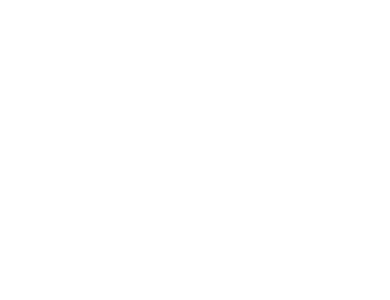
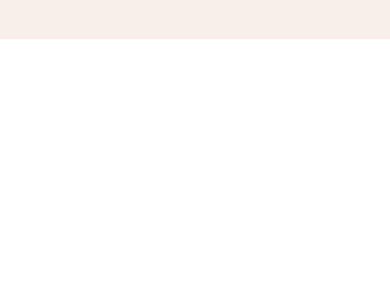
Before and after one commit to Kaijonsson/react-news-app, a React (Create React App) app: page /summarizedNews in a window 390 px wide. Shown: the top 300 px of the page. Built offline with nearby package versions, Linux system fonts and the light colour scheme.

Commit message:
some filechanges for global styleing

```diff
--- a/src/globalCSS/globalStyles.js
+++ b/src/globalCSS/globalStyles.js
@@ -1,3 +1,4 @@
+//CSS
 const globalStyle = {
   mainBackground: "#F8EEEA",
   mainBorderColor: "#DEEAE8",
--- a/src/views/Home.style/Styled.Home.js
+++ b/src/globalCSS/styledComponents.js
@@ -1,4 +1,4 @@
-import globalStyles from "../../globalCSS/globalStyles";
+import globalStyles from "./globalStyles";
 import styled from "styled-components";
 
 export const HomeContainer = styled.div`
@@ -7,6 +7,7 @@ export const HomeContainer = styled.div`
   flex-direction: column;
   padding: 5%;
 `;
+//STYLED COMPONENTS
 export const StyledButton = styled.button`
   background-color: ${globalStyles.lightBlue};
   border-radius: ${globalStyles.buttonBorderRadius};
--- a/src/views/Home.js
+++ b/src/views/Home.js
@@ -3,8 +3,8 @@ import "./Home.style/Home.mobile.css";
 
 import useWindowSize from "../hooks/WindowSizeHook";
 import NewsFeedMobile from "../components/Home/NewsFeed.mobile/NewsFeedMobile";
-import NewsFeed from "../components/Home/NewsFeed/NewsFeed";
-import { HomeContainer, StyledButton } from "./Home.style/Styled.Home";
+import NewsFeed from "../components/Home/NewsFeed.desktop/NewsFeed";
+import { StyledButton, HomeContainer } from "../globalCSS/styledComponents";
 
 function Home() {
   const [counter, setCounter] = useState(0);
--- a/src/views/SummarizedNews.js
+++ b/src/views/SummarizedNews.js
@@ -1,13 +1,14 @@
 import React from "react";
 import { useLocation } from "react-router";
 
-import "./SummarizedNews.style/SummarizedNews.css";
+import { HomeContainer } from "../globalCSS/styledComponents";
+import "./SummarizedNews.style/SummarizedNews.mobile.css";
 
 function SummarizedNews() {
   const location = useLocation();
   console.log(location);
 
-  return <div></div>;
+  return <HomeContainer id="mainContainer"></HomeContainer>;
 }
 
 export default SummarizedNews;
--- /dev/null
+++ b/src/views/SummarizedNews.style/SummarizedNews.mobile.css
@@ -0,0 +1,7 @@
+@media only screen and (max-width: 767px) {
+    #mainContainer {
+
+    }
+
+
+}
```
Also changed, not shown: src/components/Home/NewsFeed.desktop/NewsFeed.desktop.css (renamed from src/components/Home/NewsFeed/NewsFeed.desktop.css), src/components/Home/NewsFeed.desktop/NewsFeed.js (renamed from src/components/Home/NewsFeed/NewsFeed.js), src/components/Home/NewsFeed.desktop/Newsfeed.mobile.css (renamed from src/components/Home/NewsFeed/Newsfeed.mobile.css), src/views/SummarizedNews.style/SummarizedNews.css (deleted).
